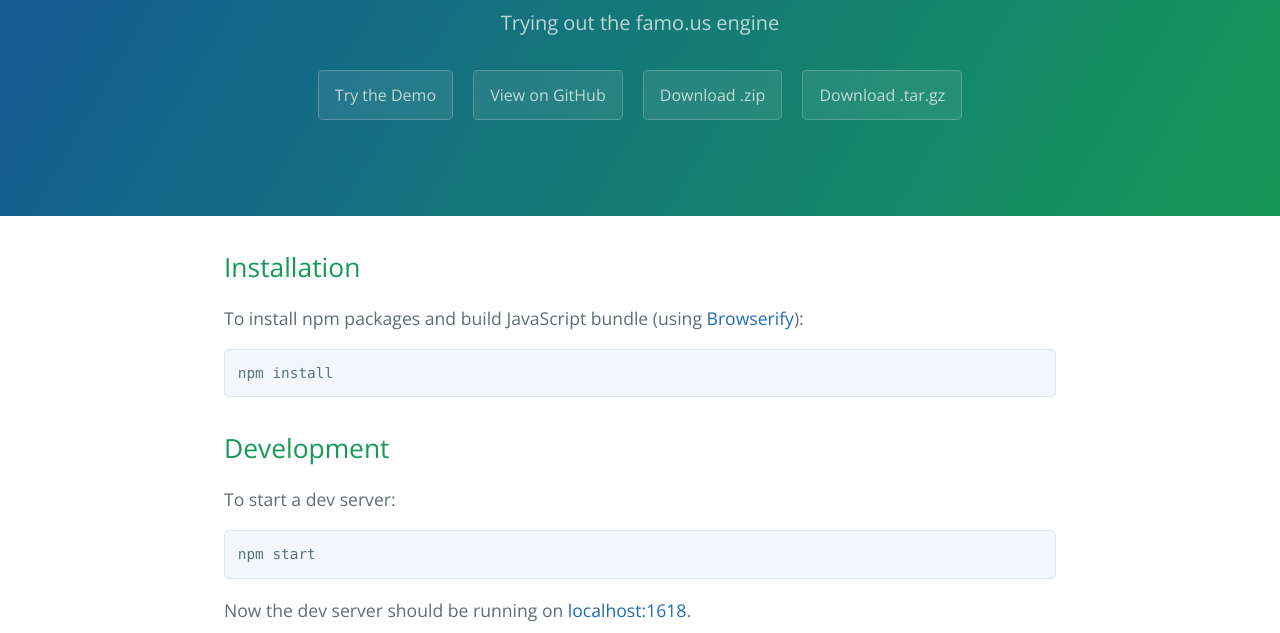
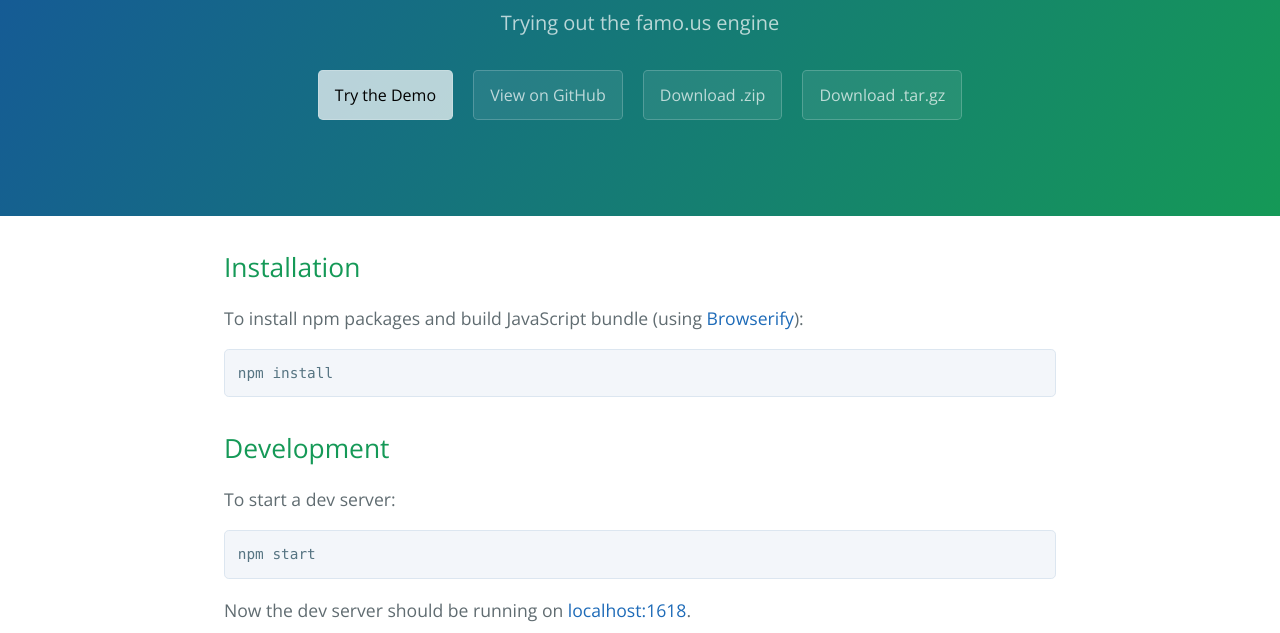
Before and after one commit to pahund/when-will-i-be-famous, a plain HTML site: page index.html in a window 1280 px wide. Shown: the part 167-800 px from the top of the page. Drawn offline with nearby package versions, Linux system fonts and the light colour scheme.

Commit message:
loud demo button
Change-Id: Ie7c28699781829b1f02c4c62aec2a9a663950907

```diff
--- a/index.html
+++ b/index.html
@@ -13,7 +13,7 @@
     <section class="page-header">
       <h1 class="project-name">When Will I Be Famous?</h1>
       <h2 class="project-tagline">Trying out the famo.us engine</h2>
-      <a href="http://pahund.github.io/when-will-i-be-famous/demo/" class="btn">Try the Demo</a>
+      <a href="http://pahund.github.io/when-will-i-be-famous/demo/" class="btn btn-loud">Try the Demo</a>
       <a href="https://github.com/pahund/when-will-i-be-famous" class="btn">View on GitHub</a>
       <a href="https://github.com/pahund/when-will-i-be-famous/zipball/master" class="btn">Download .zip</a>
       <a href="https://github.com/pahund/when-will-i-be-famous/tarball/master" class="btn">Download .tar.gz</a>
--- a/stylesheets/stylesheet.css
+++ b/stylesheets/stylesheet.css
@@ -27,6 +27,15 @@
   transition: color 0.2s, background-color 0.2s, border-color 0.2s; }
   .btn + .btn {
     margin-left: 1rem; }
+
+.btn-loud {
+    background-color: rgba(255, 255, 255, 0.7);
+    color: black;
+}
+.btn-loud:hover {
+    background-color: white !important;
+    color: black !important;
+}
 
 .btn:hover {
   color: rgba(255, 255, 255, 0.8);
```
